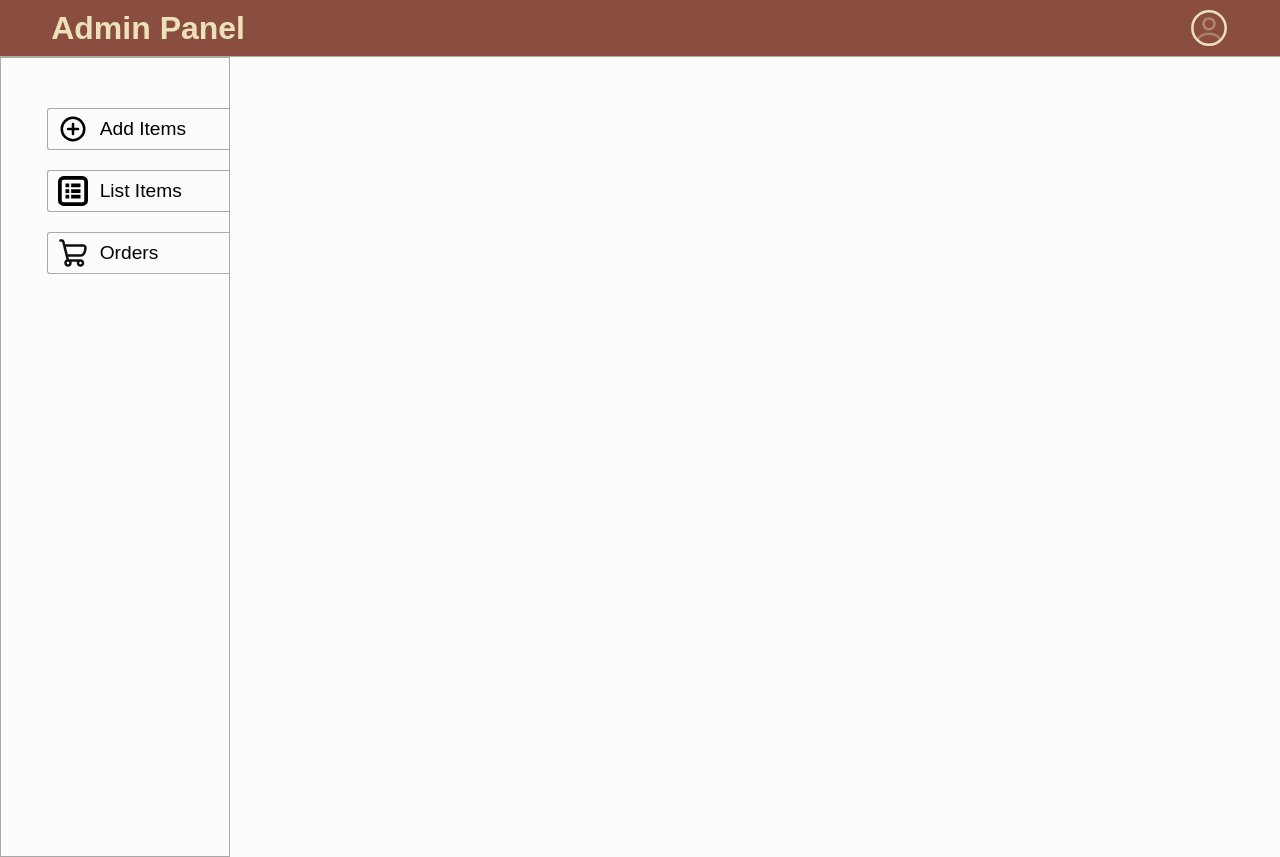
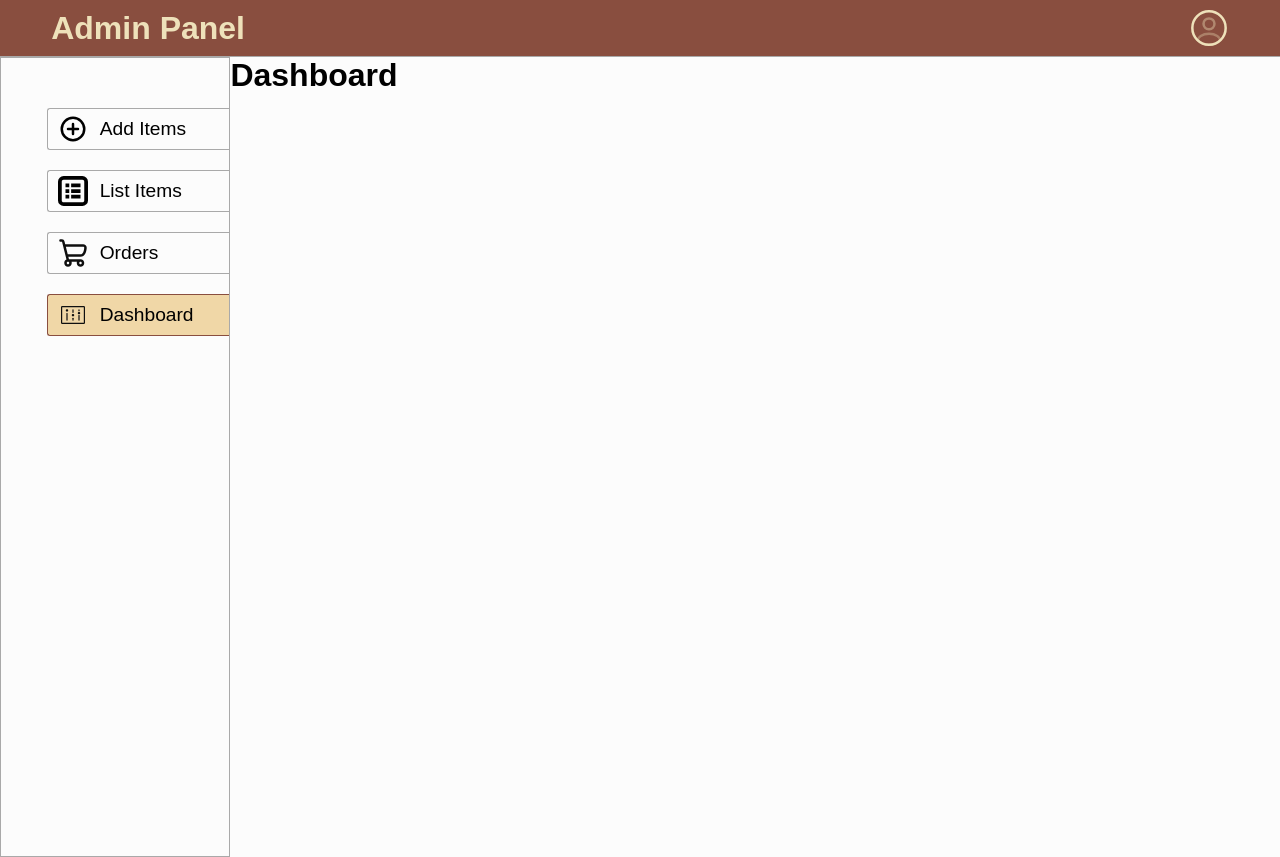
Before and after one commit to FrancisAl-j/Cake-shop, a React (Vite) app in the folder admin/: page /dashboard in a window 1280 px wide. Built offline with nearby package versions, Linux system fonts and the light colour scheme.

Commit message:
added a folder named dashboard

```diff
--- a/admin/src/App.jsx
+++ b/admin/src/App.jsx
@@ -4,6 +4,7 @@ import { Routes, Route } from "react-router-dom";
 import Add from "./pages/add/Add";
 import List from "./pages/list/List";
 import Orders from "./pages/orders/Orders";
+import Dashboard from "./pages/dashboard/Dashboard";
 
 // Necessary for toastifying messages
 import { ToastContainer } from "react-toastify";
@@ -21,6 +22,7 @@ const App = () => {
           <Route path="/add" element={<Add />} />
           <Route path="/list" element={<List />} />
           <Route path="/orders" element={<Orders />} />
+          <Route path="/dashboard" element={<Dashboard />} />
         </Routes>
       </div>
     </div>
--- a/admin/src/components/sidebar/Sidebar.jsx
+++ b/admin/src/components/sidebar/Sidebar.jsx
@@ -2,6 +2,7 @@ import "./sidebar.css";
 import List from "../../assets/list.svg";
 import Orders from "../../assets/orders.svg";
 import Add from "../../assets/add.svg";
+import Dashboard from "../../assets/dashboard.svg";
 import { NavLink } from "react-router-dom";
 
 const Sidebar = () => {
@@ -22,6 +23,11 @@ const Sidebar = () => {
           <img src={Orders} alt="" />
           <p>Orders</p>
         </NavLink>
+
+        <NavLink to="/dashboard" className="sidebar-option">
+          <img src={Dashboard} alt="" />
+          <p>Dashboard</p>
+        </NavLink>
       </div>
     </div>
   );
--- /dev/null
+++ b/admin/src/pages/dashboard/Dashboard.jsx
@@ -0,0 +1,11 @@
+import React from "react";
+
+const Dashboard = () => {
+  return (
+    <div>
+      <h1>Dashboard</h1>
+    </div>
+  );
+};
+
+export default Dashboard;
```
Also changed, not shown: admin/src/assets/dashboard.svg (added), admin/src/pages/dashboard/dashboard.css (added), 1 other file (tests, documents, lock files or other folders).
